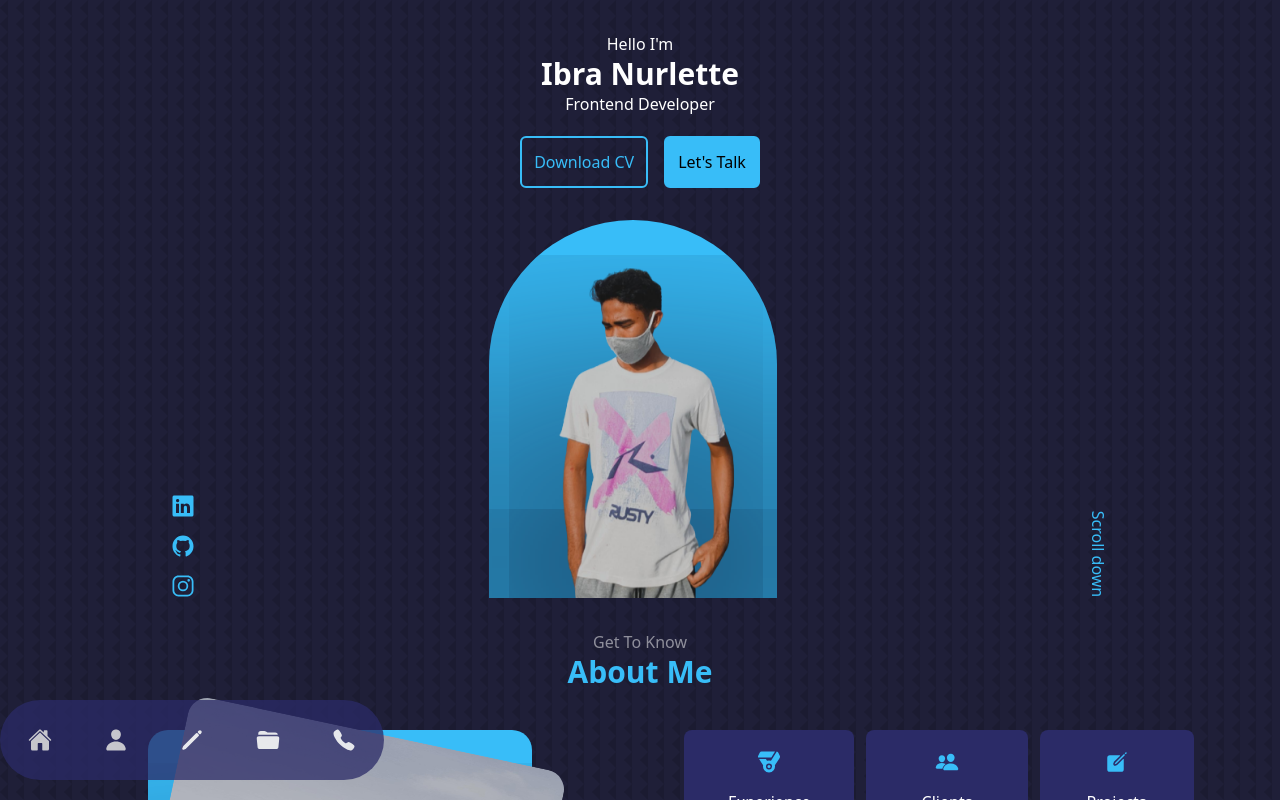
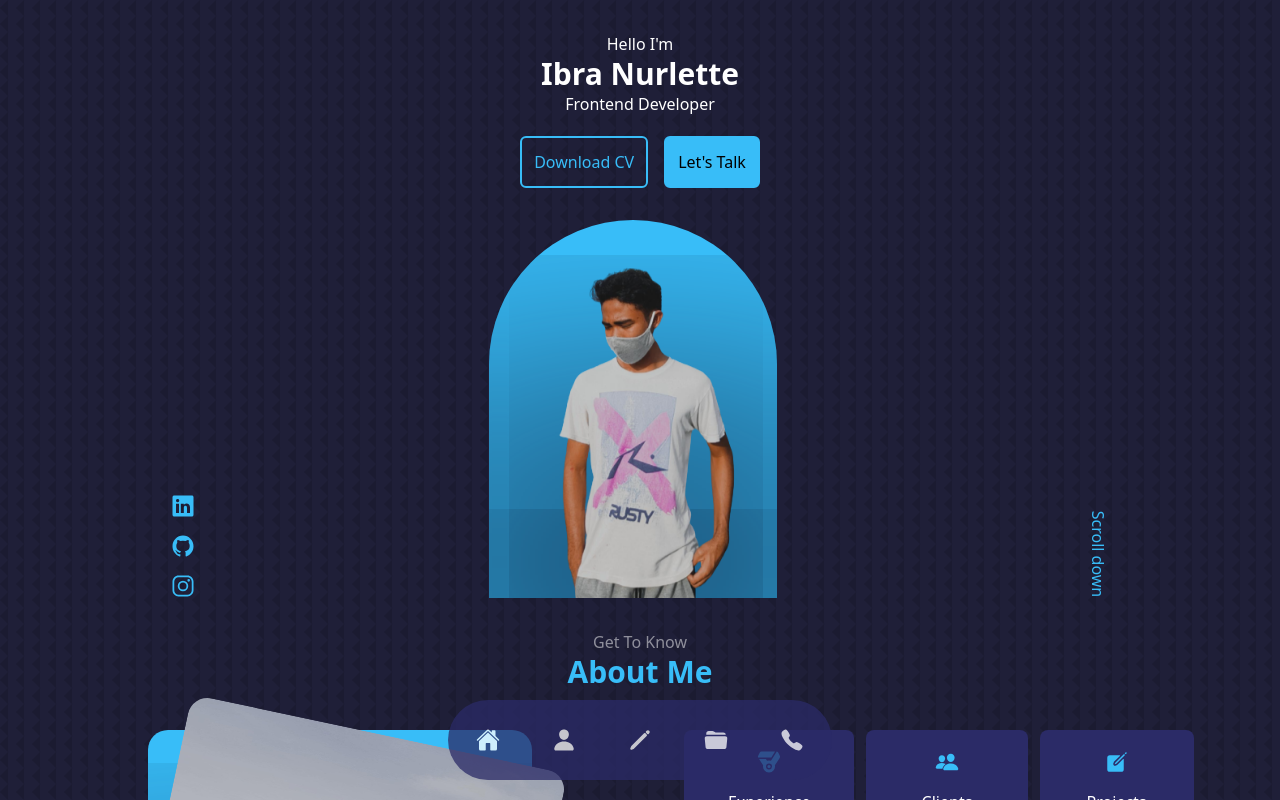
Before and after one commit to ibranurlette/portofolio-second-version, a React (Create React App) app: page / in a window 1280 px wide. Shown: the top 800 px of the page. Built offline with nearby package versions, Linux system fonts and the light colour scheme.

Commit message:
center floating card

```diff
--- a/src/App.css
+++ b/src/App.css
@@ -1,59 +1,23 @@
-/* .App { */
-/* text-align: center; */
-/* } */
-
-/* 1. atas */
-/* box-shadow: inset 0px 850px 500px -500px #000; */
-
-/* 2. bawah */
-.bg_image {
-  box-shadow: inset 0px -700px 500px -500px #184A6E;
-}
-
-/* 3. pojok atas kanan dan pojok bawah kiri */
+.bg_image,
 .about_image {
   box-shadow: inset 0px -700px 500px -500px #184A6E;
 }
 
-.card_about {
+.card_about,
+.contact_card,
+.experience_card,
+.portofolio_card,
+.contact_card,
+.icon_footer,
+.floating_card {
   background-color: #2B2B67;
 }
 
-.card_about:hover {
-  background-color: #1F1F38;
-}
-
-.contact_card {
-  background-color: #2B2B67;
-}
-
-.experience_card {
-  background-color: #2B2B67;
-}
-
-.experience_card:hover {
-  background-color: #1F1F38;
-}
-
-.portofolio_card {
-  background-color: #2B2B67;
-}
-
-.portofolio_card:hover {
-  background-color: #1F1F38;
-}
-
-.contact_card {
-  background-color: #2B2B67;
-}
-
+.card_about:hover,
+.experience_card:hover,
+.portofolio_card:hover,
 .contact_card:hover {
   background-color: #1F1F38;
-}
-
-.icon_footer {
-  background-color: #2B2B67;
-
 }
 
 .icon_footer:hover {
@@ -64,6 +28,7 @@
   color: #2B2B67;
 }
 
+
 .logo_footer {
   color: white;
 }
@@ -71,12 +36,3 @@
 .logo_footer:hover {
   color: #2B2B67;
 }
-
-.floating_card {
-  background-color: #2B2B67;
-  position: fixed;
-  bottom: 0;
-
-  margin-bottom: 20px;
-
-}
--- a/src/App.js
+++ b/src/App.js
@@ -450,7 +450,7 @@ function App() {
         </p>
       </div>
 
-      <div className="floating_card left-[38%]%]	 rounded-[50px]	opacity-75">
+      <div className="floating_card fixed left-[50%] translate-x-[-50%] bottom-0 mb-5  rounded-[50px]	opacity-75">
         <div className="m-2 flex justify-center text-white">
           <a
             href="#home"
```
